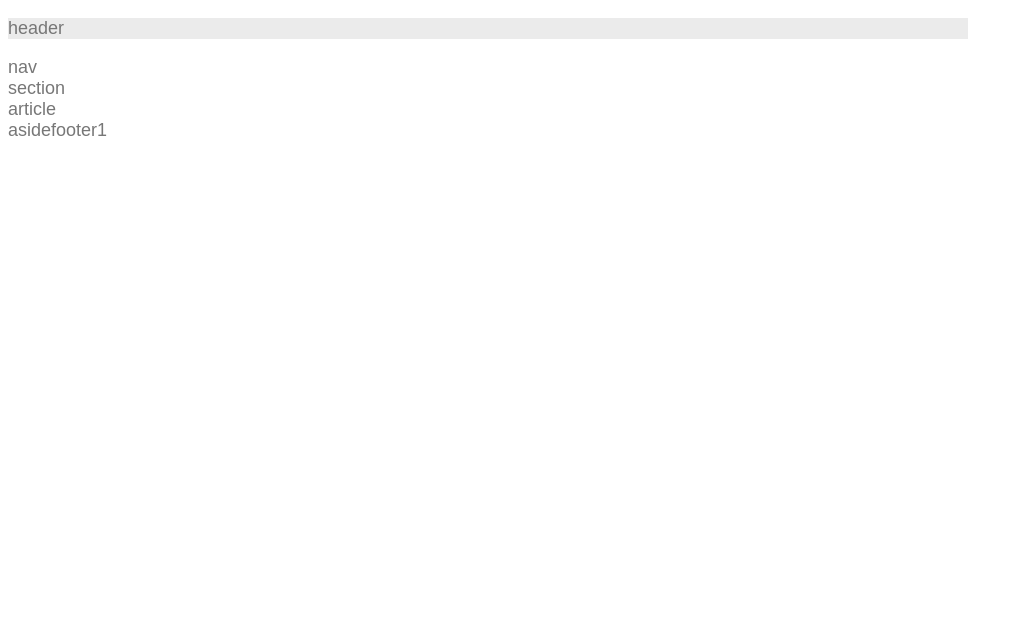
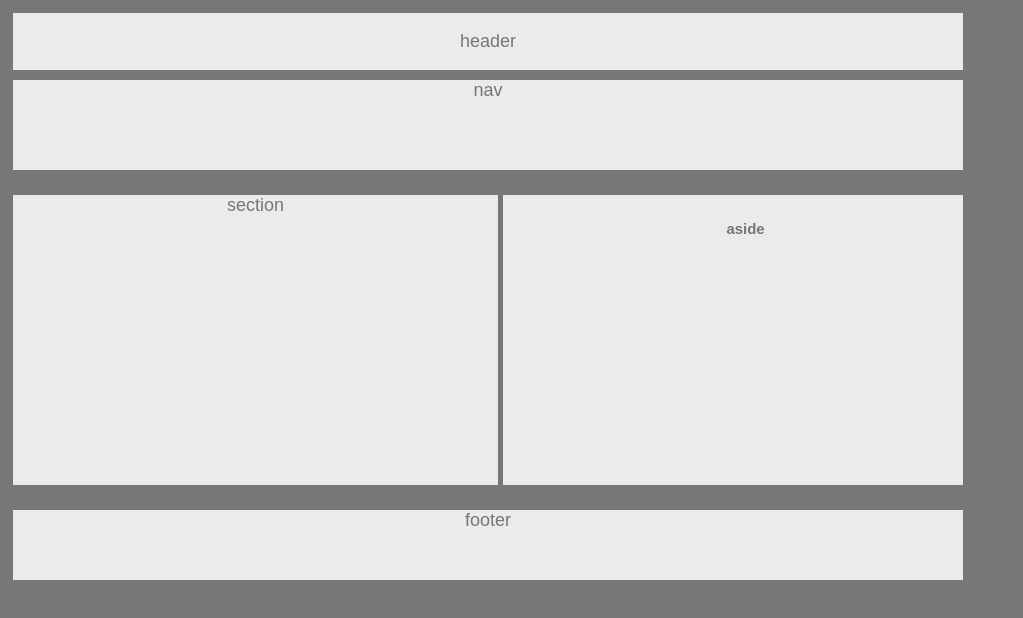
Before and after one commit to LisaMichael/HW-Wireframe, a plain HTML site: page index.html in a window 1280 px wide. Shown: the whole page, without its empty margins (0-1023 px from the left). Drawn offline with Linux system fonts and the light colour scheme.

Commit message:
latest update as of sunday sept 28th

```diff
--- a/index.html
+++ b/index.html
@@ -14,23 +14,30 @@
     </div>
 
 
-    <div class = "common" id = "nav1">
+    <div class = "common" id = "nav">
         nav
     </div>
 
 
 
-    <div class = "common" id = "section3a">
+    <div class = "common" id = "section">
         section
-        <div class = "article">
+        <br>
+        <div class = "section1" id = "article">
            article
+           <section1>
+               <h3>h1, h2, h3</h3></section1>
+
+               <section2>p</section2>
         </div>
     </div>
 
-    <div class = "common" id = "section3b">
-        aside
+    <div class = "common" id = "aside">
+      <h5>aside</h5>
+
       </div>
 
-  <div class = "common" id = "footer"> footer1</div>
+  <div class = "common" id = "footer"> footer
+      </div>
 </body>
 </html>
--- a/style.css
+++ b/style.css
@@ -1,34 +1,58 @@
-
+* {
+    box-sizing: border-box;
+}
     body {
      font-family: Arial, Helvetica Neue, Helvetica, sans-serif;
      color: #777;
+     background: #777;
 
      width: 960px;
      font-size: 18px;
     }
 
 .common {
-
-}
-#header1 {
-
-    background-color: #ebebeb;
+    background: #ebebeb;
+    text-align: center;
+    border: 5px solid #777;
 
 }
 
-#section2 {
-    background-color: #ebebeb;
+#nav {
+    height: 100px;
+    margin-bottom: 15px;
 }
 
-#secion3a {
+#section {
     float: left;
+   width: 495px;
+height: 300px;
+margin-right: 25px;
+
+
 }
 
-#section3b {
-    float: left;
-    text-align: center;
+
+#article {
+    display: inline;
+    border-color: #777;
+
+    color: #ebebeb;
 }
 
-#article {
-    color: #ebebeb;
+.section1 {
+    color: #777;
 }
+#aside {
+
+   height:300px;
+   margin-left: 30px;
+   border-left-width: 30px;
+}
+
+
+
+#footer {
+    margin-top: 15px;
+    float: none;
+    height: 80px;
+}
```
